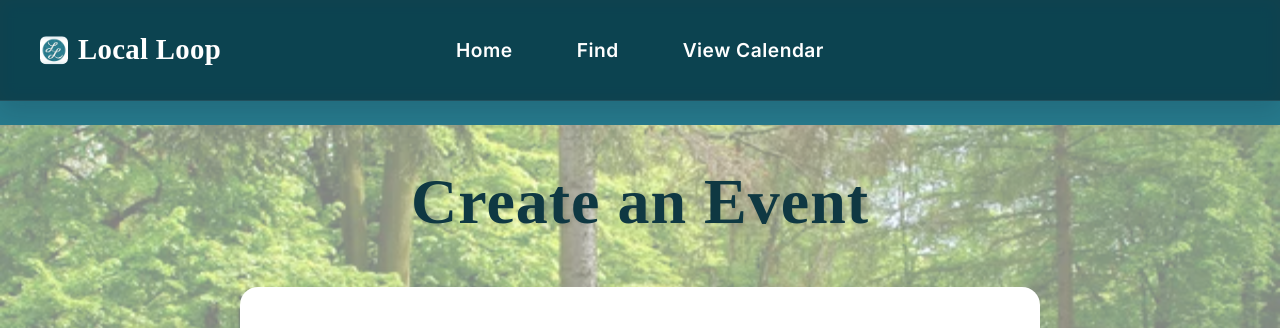
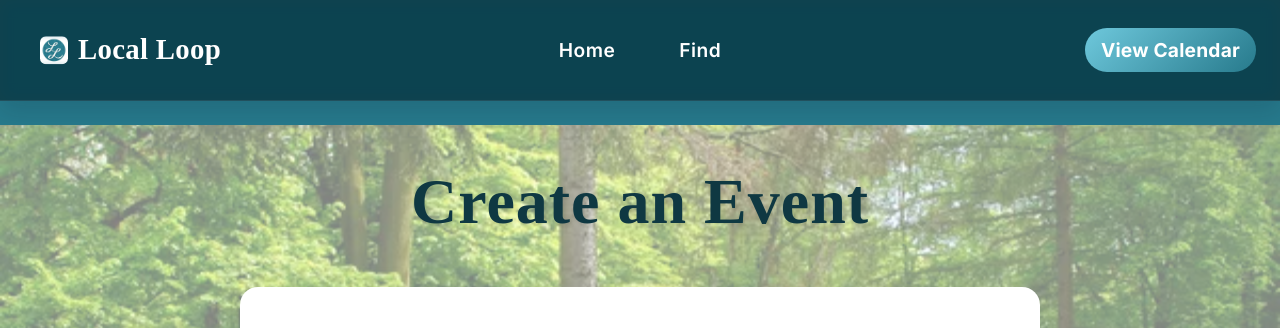
Before and after one commit to amane0002/LocalLoop, a Flask app: page /addevent in a window 1280 px wide. Shown: the top 328 px of the page. Run offline with Flask 3, Linux system fonts and the light colour scheme.

Commit message:
Update addevent.css

```diff
--- a/static/css/addevent.css
+++ b/static/css/addevent.css
@@ -105,6 +105,29 @@ header {
     background: #277a8c;
     box-shadow: 0 6px 16px rgba(39,122,140,.25);
 }
+
+/* Right-pinned calendar button */
+.top-nav .announce{
+    position: absolute;
+    right: 24px;
+    top: 50%;
+    transform: translateY(-50%);
+    display: inline-flex;
+    align-items: center;
+    justify-content: center;
+    height: 44px;
+    padding: 0 16px;
+    border-radius: 999px;
+    color: #fff;
+    background: linear-gradient(135deg, #6ec8dc, #277a8c);
+    font-weight: 700;
+    letter-spacing: .2px;
+    transition: background .2s, box-shadow .2s;
+}
+.top-nav a.announce:hover{
+    transform: translateY(-50%);
+}
+
 h1 {
     color: #0f3842;
     font-family: "Merriweather", serif;
```
